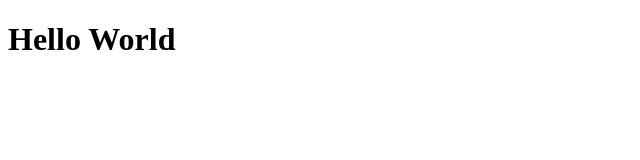
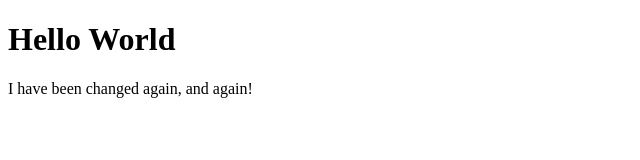
Before and after one commit to bbrowderjr/my-first-repo, a plain HTML site: page index.html in a window 1280 px wide. Shown: the whole page, without its empty margins (0-640 px from the left). Drawn offline with Linux system fonts and the light colour scheme.

Commit message:
first commit

```diff
--- a/index.html
+++ b/index.html
@@ -8,5 +8,6 @@
 </head>
 <body>
     <h1>Hello World</h1>
+    <p>I have been changed again, and again!</p>
 </body>
 </html>
```
